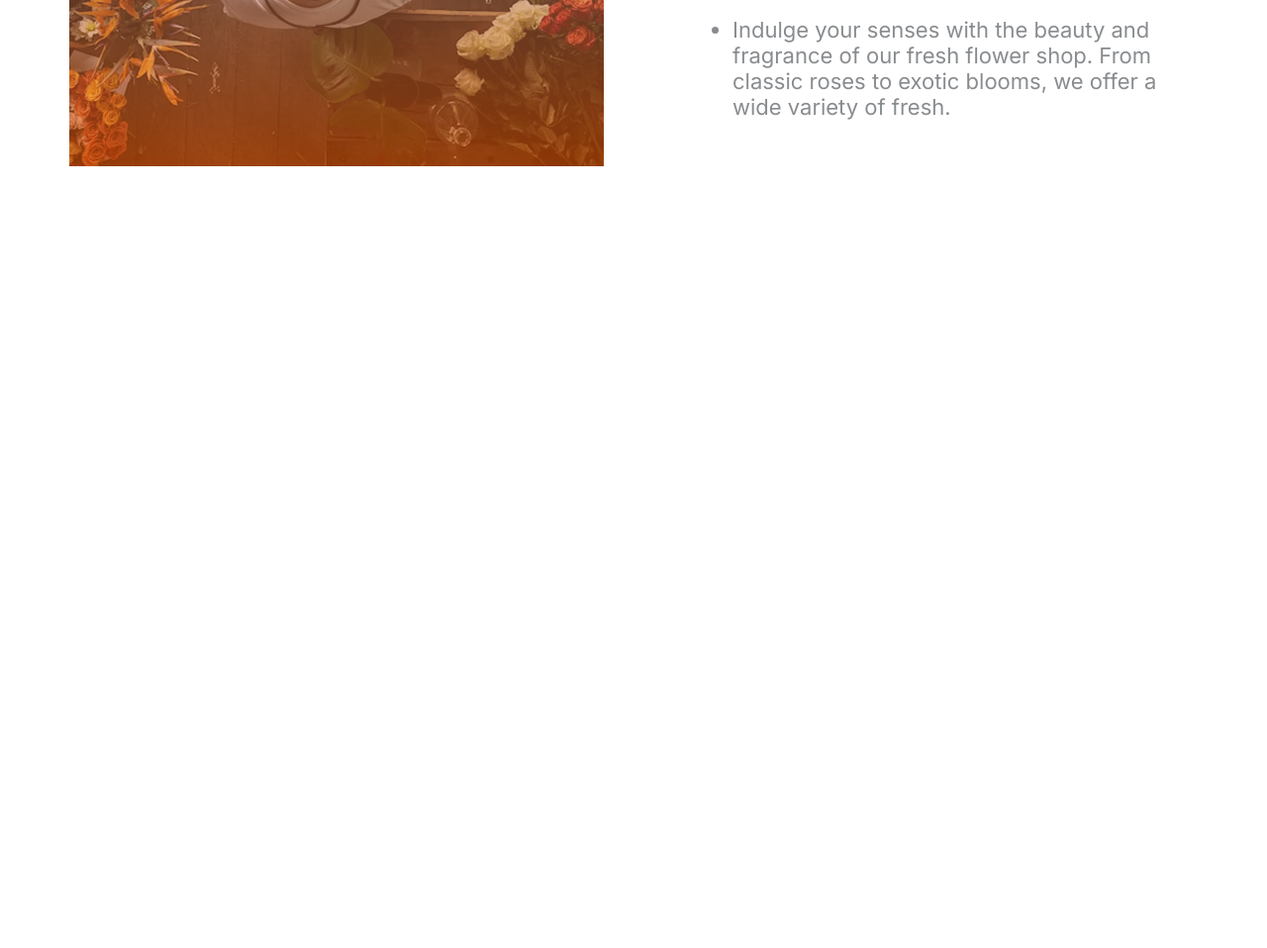
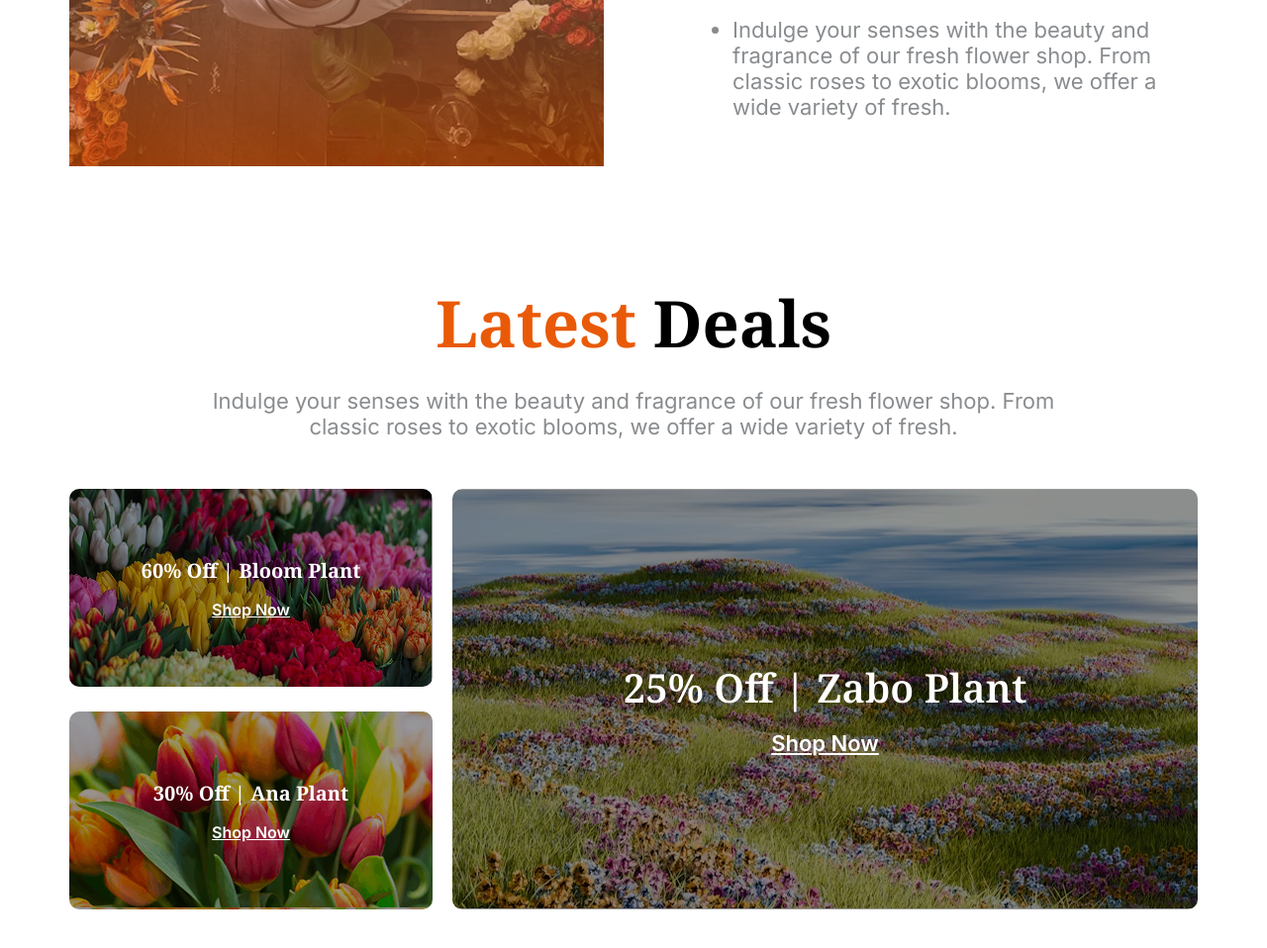
Before and after one commit to AhmadZubayer/web-dev-ph-assignment-2, a plain HTML site: page index.html in a window 1280 px wide. Shown: the part 2505-3463 px from the top of the page at 99% size. Before the commit the page ends 2787 px from the top, so only its background shows below. Drawn offline with Linux system fonts and the light colour scheme.

Commit message:
added deals section

```diff
--- a/index.html
+++ b/index.html
@@ -122,6 +122,31 @@
             </div>
             </div>
         </section>
+
+        <section class="deals">
+            <div class="ourPlantsTexts">
+                <h2 class="ourPlantsTitle noto-serif-font fontOrange">Latest <span class="fontBlack">Deals</span></h2>
+                <p class="ourPlantsPara fontGray">
+                    Indulge your senses with the beauty and fragrance of our fresh flower shop. From classic roses to exotic blooms, we offer a wide variety of fresh.
+                </p>
+            </div>
+            <div class="dealCardContainer">
+                <div class="discCardLeft">
+                    <div class="discCardLeft1">
+                       <h2 class="fontBlack noto-serif-font">60% Off | Bloom Plant</h2>
+                        <p><a href=""><u>Shop Now</u></a></p>
+                    </div>
+                    <div class="discCardLeft2">
+                       <h2 class="fontBlack noto-serif-font">30% Off | Ana Plant</h2>
+                        <p><a href=""><u>Shop Now</u></a></p>
+                    </div>
+                </div>
+                <div class="discCardRight ">
+                        <h2 class="fontBlack noto-serif-font">25% Off | Zabo Plant</h2>
+                        <p><a href=""><u>Shop Now</u></a></p>
+                </div>
+            </div>
+        </section>
     </main>
 </body>
 
--- a/styles/design.css
+++ b/styles/design.css
@@ -169,3 +169,87 @@ nav li a{
     height: 286px;
     z-index: 2;
 }
+
+/*discount cards*/
+.deals{
+    margin-bottom: 110px;
+}
+.dealCardContainer{
+    display: flex;
+    justify-content: space-between;
+}
+.discCardLeft{
+    display: flex;
+    flex-direction: column;
+    gap: 25px;
+}
+.discCardLeft1{
+    text-align: center;
+    background-image: url('../assets/deal-bloom.png');
+    background-color: rgba(0, 0, 0, 0.4);
+    background-blend-mode: multiply;
+    border-radius: 10px;
+    width: 367px;
+    height: 200px;
+    align-content: center;
+}
+
+.discCardLeft1 a{
+    text-decoration: none;
+    color: white;
+    font-size: 16px;
+    font-weight: 600;
+    margin-top: 0px;
+}
+.discCardLeft1 h2{
+    font-size: 20px;
+    color: white;
+    font-weight: 700;
+    margin-bottom: 15px;
+}
+.discCardLeft2{
+    text-align: center;
+    background-image: url('../assets/deal-ana.png');
+    background-color: rgba(0, 0, 0, 0.4);
+    background-blend-mode: multiply;
+    border-radius: 10px;
+    width: 367px;
+    height: 200px;
+    align-content: center;
+}
+.discCardLeft2 a{
+    text-decoration: none;
+    color: white;
+    font-size: 16px;
+    font-weight: 600;
+    margin-top: 0px;
+}
+.discCardLeft2 h2{
+    font-size: 20px;
+    color: white;
+    font-weight: 700;
+    margin-bottom: 15px;
+}
+.discCardRight{
+    text-align: center;
+    background-image: url('../assets/deal-zabo.png');
+    background-color: rgba(0, 0, 0, 0.4);
+    background-blend-mode: multiply;
+    border-radius: 10px;
+    width: 753px;
+    height: 425px;
+    align-content: center;
+}
+.discCardRight a{
+    text-decoration: none;
+    color: white;
+    font-size: 22px;
+    font-weight: 600;
+    margin-top: 0px;
+}
+.discCardRight h2{
+    font-size: 40px;
+    color: white;
+    font-weight: 600;
+    margin-bottom: 15px;
+}
```
